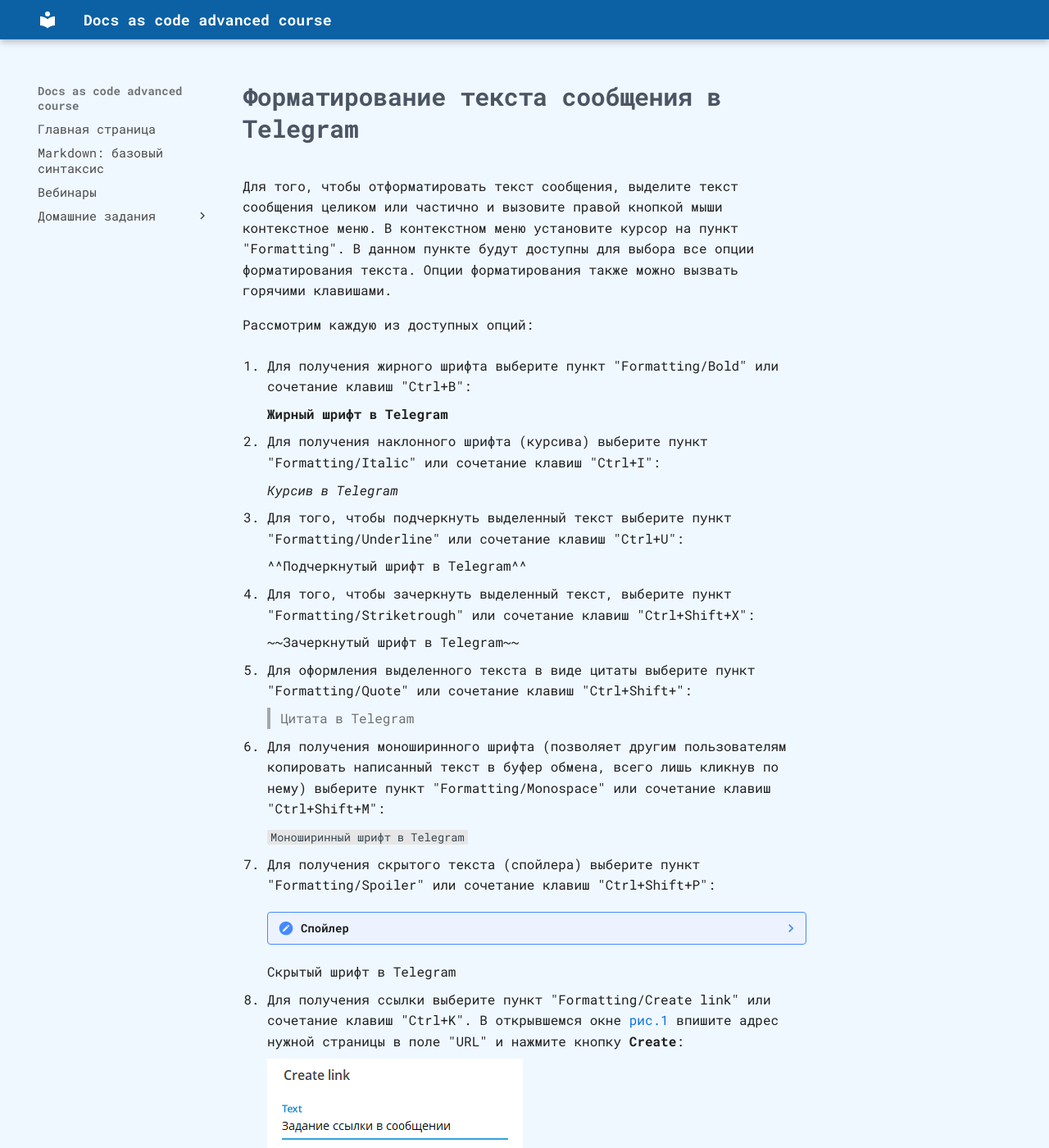
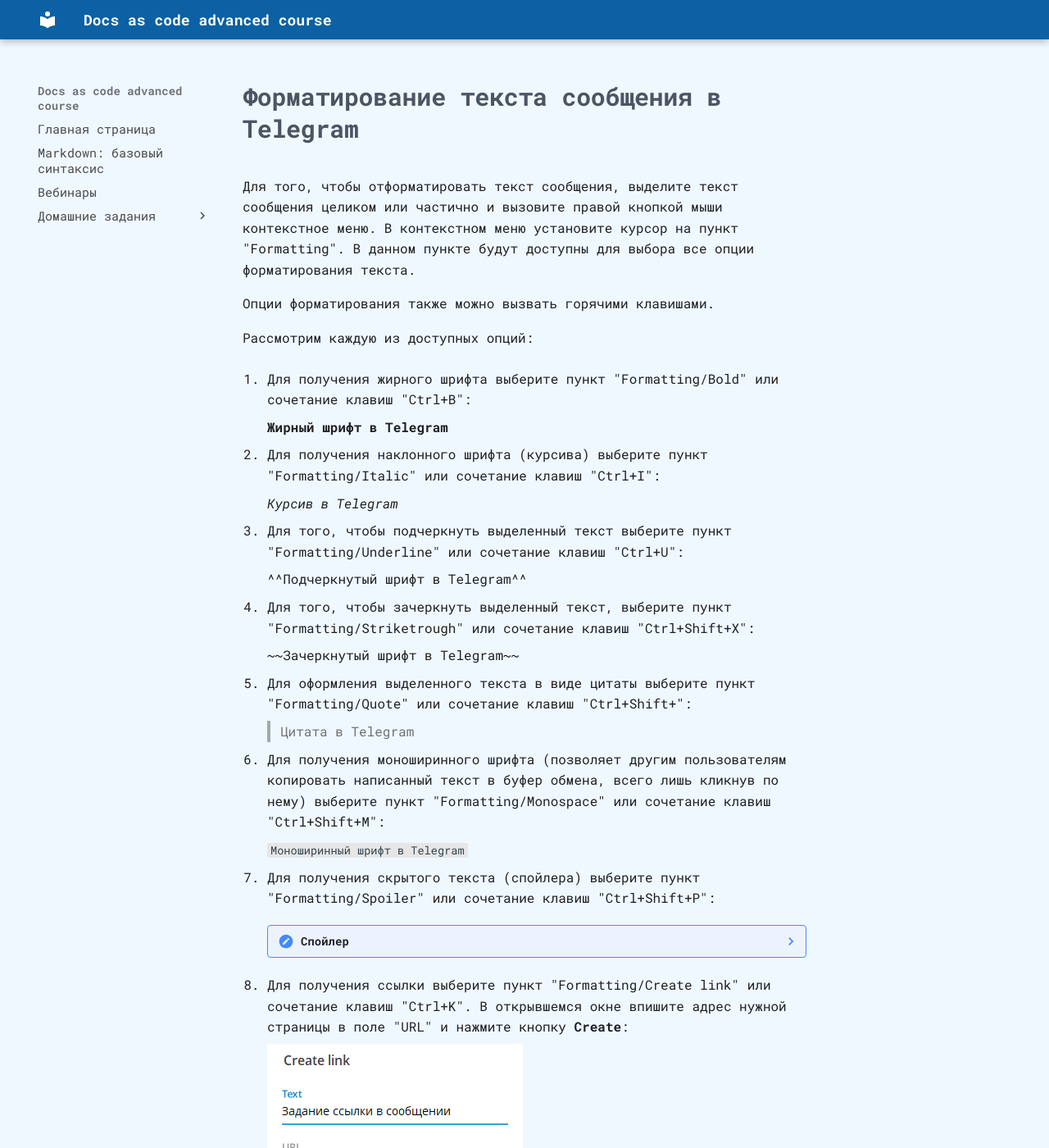
Before and after one commit to novillero/dac-advanced, an MkDocs documentation site: the page built from docs/instructions/elena-chistyakova-instruction.md, in a window 1280 px wide and 1400 px high. Shown: the whole window at 82% size. Built offline with MkDocs 1.6.1 and Material for MkDocs 9.7.7, drawn with Linux system fonts in a browser that asks for light colours; some web fonts are replaced.

Commit message:
исправила по замечаниям

````diff
--- a/docs/instructions/elena-chistyakova-instruction.md
+++ b/docs/instructions/elena-chistyakova-instruction.md
@@ -1,6 +1,7 @@
 # Форматирование текста сообщения в Telegram
 
 Для того, чтобы отформатировать текст сообщения, выделите текст сообщения целиком или частично и вызовите правой кнопкой мыши контекстное меню. В контекстном меню установите курсор на пункт "Formatting". В данном пункте будут доступны для выбора все опции форматирования текста.
+
 Опции форматирования также можно вызвать горячими клавишами.
 
 Рассмотрим каждую из доступных опций:
@@ -27,14 +28,14 @@
 
 6. Для получения моноширинного шрифта (позволяет другим пользователям копировать написанный текст в буфер обмена, всего лишь кликнув по нему) выберите пункт "Formatting/Monospace" или сочетание клавиш "Ctrl+Shift+M":
 
-    ```Моноширинный шрифт в Telegram```
+    `Моноширинный шрифт в Telegram`
 
 7. Для получения скрытого текста (спойлера) выберите пункт "Formatting/Spoiler" или сочетание клавиш "Ctrl+Shift+P":
 
     ??? note "Cпойлер"
-    Скрытый шрифт в Telegram
+        Скрытый шрифт в Telegram
 
-8. Для получения ссылки выберите пункт "Formatting/Create link" или сочетание клавиш "Ctrl+K". В открывшемся окне <a href="#рис_1">рис.1</a> впишите адрес нужной страницы в поле "URL" и нажмите кнопку **Create**:
+8. Для получения ссылки выберите пункт "Formatting/Create link" или сочетание клавиш "Ctrl+K". В открывшемся окне впишите адрес нужной страницы в поле "URL" и нажмите кнопку **Create**:
 
     <a name="рис_1"></a>
 
@@ -42,6 +43,6 @@
 
     Рисунок 1. Задание ссылки в сообщении
 
-    [Ссылка в Telegram](https://link.ru)
+    [Ссылка в Telegram](https://ru.wikipedia.org/wiki/Telegram)
 
 9. Для очистки формата выберите пункт "Formatting/Clear formatting" или сочетание клавиш "Ctrl+Shift+N".
````
